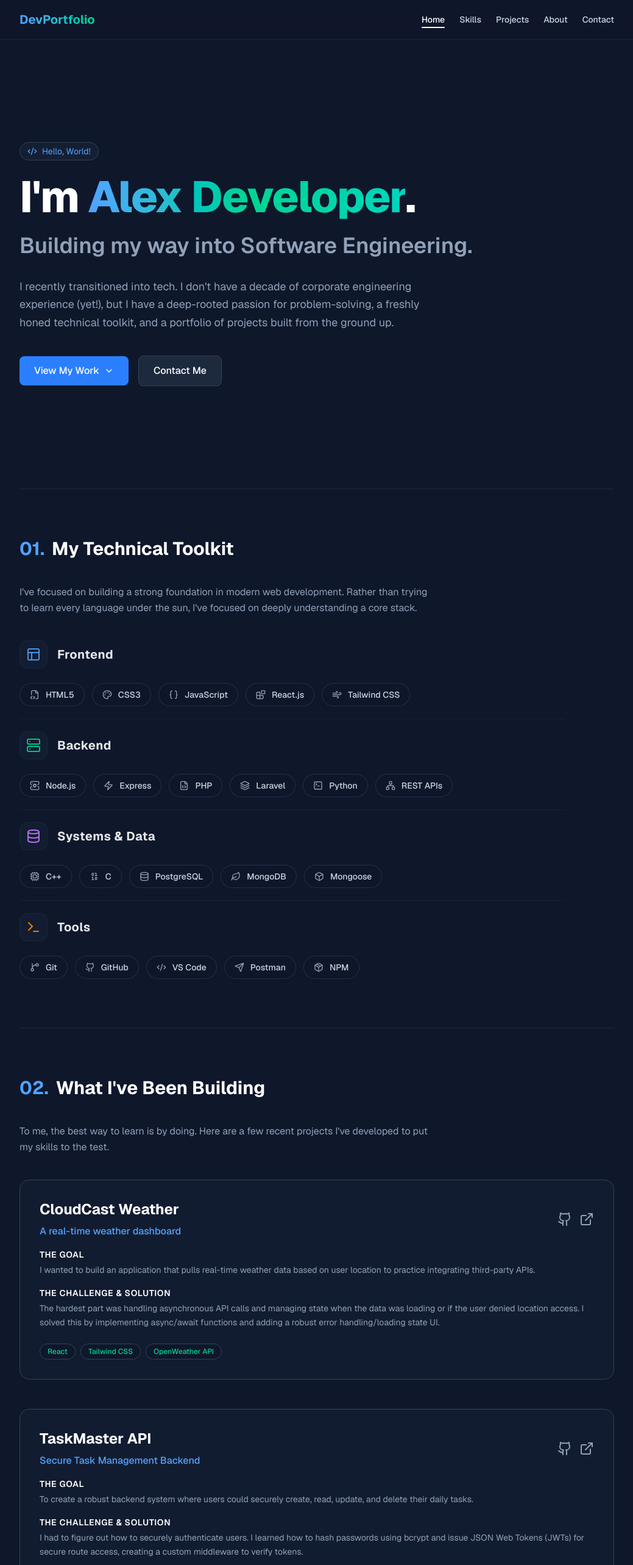
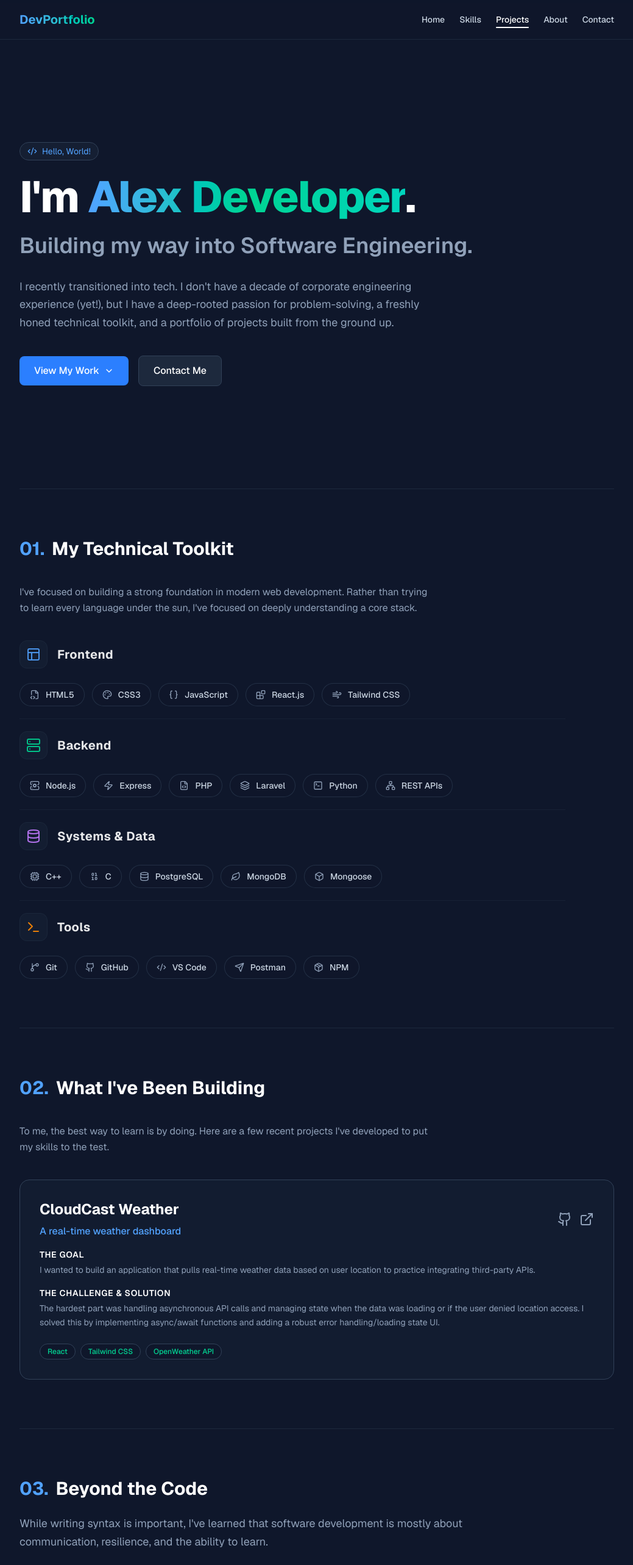
Before and after one commit to tony-97/portfolio, a Next.js app: page / in a window 1280 px wide. Shown: the top 2566 px of the page at 61% size, without its empty margins (120-1159 px from the left). Built offline with nearby package versions, Linux system fonts and the light colour scheme.

Commit message:
refactor landing page state using createcontext

```diff
--- a/app/about.tsx
+++ b/app/about.tsx
@@ -1,14 +1,8 @@
 import ScrollAnimation from "./scroll_animation";
 
-export default function AboutSection({
-  id,
-  ref,
-}: {
-  id: string;
-  ref: React.Ref<HTMLElement>;
-}) {
+export default function AboutSection({ id }: { id: string }) {
   return (
-    <ScrollAnimation id={id} ref={ref}>
+    <ScrollAnimation id={id}>
       <section className="py-20 border-t border-slate-800">
         <div className="max-w-3xl">
           <h2 className="text-3xl font-bold text-white mb-6 flex items-center">
--- a/app/contact.tsx
+++ b/app/contact.tsx
@@ -1,15 +1,9 @@
 import { Github, Linkedin, Mail } from "lucide-react";
 import ScrollAnimation from "./scroll_animation";
 
-export default function ContactSection({
-  id,
-  ref,
-}: {
-  id: string;
-  ref: React.Ref<HTMLElement>;
-}) {
+export default function ContactSection({ id }: { id: string }) {
   return (
-    <ScrollAnimation id={id} ref={ref}>
+    <ScrollAnimation id={id}>
       <section className="py-20 border-t border-slate-800 text-center">
         <h2 className="text-4xl font-bold text-white mb-6">Let's Connect!</h2>
         <p className="text-slate-400 max-w-xl mx-auto mb-10 text-lg">
--- a/app/hero.tsx
+++ b/app/hero.tsx
@@ -1,39 +1,17 @@
 "use client";
+
 import { ChevronDown, Code2 } from "lucide-react";
 
-import { RefObject, useEffect, useState } from "react";
+import { useLandingPage } from "./landing_page_context";
 import ScrollAnimation from "./scroll_animation";
 
-export default function HeroSection({
-  id,
-  ref,
-  navBarRef,
-}: {
-  id: string;
-  ref: React.Ref<HTMLElement>;
-  navBarRef?: RefObject<HTMLElement | null>;
-}) {
-  const [navH, setNavH] = useState(0);
-
-  if (navBarRef) {
-    useEffect(() => {
-      const ro = new ResizeObserver(([entry]) => {
-        setNavH(entry.contentRect.height);
-      });
-
-      if (navBarRef.current) {
-        ro.observe(navBarRef.current);
-      }
-
-      return () => ro.disconnect();
-    }, []);
-  }
+export default function HeroSection({ id }: { id: string }) {
+  const { navBarHeight } = useLandingPage();
 
   return (
     <ScrollAnimation
-      style={{ height: `calc(100svh - ${navH}px)` }}
+      style={{ height: `calc(100svh - ${navBarHeight}px)` }}
       id={id}
-      ref={ref}
     >
       <div className="inline-flex items-center space-x-2 px-3 py-1 rounded-full bg-slate-800/50 border border-slate-700 w-fit mb-6 text-sm text-blue-400">
         <Code2 className="w-4 h-4" />
--- /dev/null
+++ b/app/landing_page_context.tsx
@@ -0,0 +1,38 @@
+"use client";
+
+import React, { createContext, useContext, useState } from "react";
+
+interface LandingPageContextType {
+  activeSection: string;
+  setActiveSection: (section: string) => void;
+  navBarHeight: number;
+  setNavBarHeight: (navBarHeight: number) => void;
+}
+
+const LandingPageContext = createContext<LandingPageContextType | undefined>(
+  undefined,
+);
+
+export function LandingPageProvider({
+  children,
+}: {
+  children: React.ReactNode;
+}) {
+  const [activeSection, setActiveSection] = useState("");
+  const [navBarHeight, setNavBarHeight] = useState(0);
+  return (
+    <LandingPageContext.Provider
+      value={{ activeSection, setActiveSection, navBarHeight, setNavBarHeight }}
+    >
+      {children}
+    </LandingPageContext.Provider>
+  );
+}
+
+export function useLandingPage() {
+  const context = useContext(LandingPageContext);
+  if (context === undefined) {
+    throw new Error("useLandingPage must be used whitin a UserProvider");
+  }
+  return context;
+}
--- a/app/navigation.tsx
+++ b/app/navigation.tsx
@@ -1,36 +1,30 @@
+"use client";
+
 import { Menu, X } from "lucide-react";
 import { AnimatePresence } from "motion/react";
 import * as motion from "motion/react-client";
-import { RefObject, useEffect, useState } from "react";
+import { useEffect, useRef, useState } from "react";
+import { useLandingPage } from "./landing_page_context";
 
 export default function Navigation({
-  ref,
   sections,
-  sectionRefs,
 }: {
-  ref?: React.Ref<HTMLElement>;
   sections: { id: string; label: string }[];
-  sectionRefs: RefObject<Map<string, HTMLElement>>;
 }) {
-  const [activeSection, setActiveSection] = useState("");
   const [isMenuOpen, setIsMenuOpen] = useState(false);
+  const { activeSection, setNavBarHeight } = useLandingPage();
+  const ref = useRef<HTMLElement>(null);
 
   useEffect(() => {
-    const observer = new IntersectionObserver(
-      (entries) => {
-        entries.forEach((entry) => {
-          if (entry.isIntersecting) {
-            setActiveSection(entry.target.id);
-          }
-        });
-      },
-      { threshold: 0.51 },
-    );
-    sectionRefs.current.forEach((ref) => {
-      observer.observe(ref);
+    const ro = new ResizeObserver(([entry]) => {
+      setNavBarHeight(entry.contentRect.height);
     });
 
-    return () => observer.disconnect();
+    if (ref.current) {
+      ro.observe(ref.current);
+    }
+
+    return () => ro.disconnect();
   }, []);
 
   return (
--- a/app/page.tsx
+++ b/app/page.tsx
@@ -1,5 +1,3 @@
-"use client";
-
 import {
   Binary,
   Blocks,
@@ -27,11 +25,12 @@
   Zap,
 } from "lucide-react";
 
-import { JSX, useRef } from "react";
+import { JSX } from "react";
 
 import AboutSection from "./about";
 import ContactSection from "./contact";
 import HeroSection from "./hero";
+import { LandingPageProvider } from "./landing_page_context";
 import Navigation from "./navigation";
 import ProjectsSection from "./projects";
 import SkillsSection from "./skills";
@@ -49,11 +48,8 @@
   return sections;
 }
 
-export default function Home() {
-  const sectionRefs = useRef<Map<string, HTMLElement>>(new Map());
-  const navBarRef = useRef<HTMLElement>(null);
-
-  const projects = [
+export default async function Home() {
+  /* const projects = [
     {
       title: "CloudCast Weather",
       description: "A real-time weather dashboard",
@@ -74,7 +70,7 @@
       github: "#",
       demo: "#",
     },
-  ];
+  ]; */
 
   const skills: {
     category: string;
@@ -129,7 +125,7 @@
   ];
 
   const sections = defineSections([
-    { id: "hero", label: "Home", component: HeroSection, props: { navBarRef } },
+    { id: "hero", label: "Home", component: HeroSection },
     {
       id: "skills",
       label: "Skills",
@@ -140,7 +136,6 @@
       id: "projects",
       label: "Projects",
       component: ProjectsSection,
-      props: { projects },
     },
     { id: "about", label: "About", component: AboutSection },
     { id: "contact", label: "Contact", component: ContactSection },
@@ -148,10 +143,9 @@
 
   return (
     <div className="min-h-screen flex flex-col bg-slate-900 text-slate-300 font-sans selection:bg-blue-500/30 selection:text-blue-200">
+      <LandingPageProvider>
         <Navigation
-        ref={navBarRef}
-        sections={sections}
-        sectionRefs={sectionRefs}
+          sections={sections.map(({ id, label }) => ({ id, label }))}
         ></Navigation>
         <main className="max-w-5xl mx-auto px-6">
           {sections.map((section) => {
@@ -160,19 +154,12 @@
               <Component
                 key={section.id}
                 id={section.id}
-              ref={(node: HTMLElement | null) => {
-                if (node) {
-                  sectionRefs.current.set(section.id, node);
-                } else {
-                  sectionRefs.current.delete(section.id);
-                }
-              }}
                 {...(section.props ?? {})}
               ></Component>
             );
           })}
         </main>
-
+      </LandingPageProvider>
       <footer className="py-6 text-center text-sm text-slate-500 border-t border-slate-800">
         <p>Built with React & Tailwind CSS. Designed for growth.</p>
       </footer>
--- a/app/projects.tsx
+++ b/app/projects.tsx
@@ -1,27 +1,12 @@
-"use client";
 import { ExternalLink, Github } from "lucide-react";
 
+import { listProjects } from "./lib/api";
 import ScrollAnimation from "./scroll_animation";
 
-export default function ProjectsSection({
-  projects,
-  id,
-  ref,
-}: {
-  projects: {
-    title: string;
-    description: string;
-    goal: string;
-    stack: string[];
-    challenge: string;
-    github: string;
-    demo: string;
-  }[];
-  id: string;
-  ref: React.Ref<HTMLElement>;
-}) {
+export default async function ProjectsSection({ id }: { id: string }) {
+  const projects = await listProjects();
   return (
-    <ScrollAnimation id={id} ref={ref}>
+    <ScrollAnimation id={id}>
       <section className="py-20 border-t border-slate-800">
         <h2 className="text-3xl font-bold text-white mb-10 flex items-center">
           <span className="text-blue-400 mr-3">02.</span> What I've Been
@@ -33,7 +18,7 @@
         </p>
 
         <div className="space-y-12">
-          {projects.map((project, index) => (
+          {projects.map(({ metadata }, index) => (
             <div
               key={index}
               className="bg-slate-800/30 rounded-2xl border border-slate-700 overflow-hidden hover:border-slate-500 transition-colors duration-300"
@@ -42,22 +27,22 @@
                 <div className="flex flex-col sm:flex-row justify-between items-start sm:items-center mb-4 gap-4 sm:gap-0">
                   <div>
                     <h3 className="text-2xl font-bold text-white mb-2">
-                      {project.title}
+                      {metadata.title}
                     </h3>
                     <p className="text-blue-400 font-medium">
-                      {project.description}
+                      {metadata.description}
                     </p>
                   </div>
                   <div className="flex space-x-3">
                     <a
-                      href={project.github}
+                      href={metadata.github}
                       className="text-slate-400 hover:text-white transition-colors"
                       title="GitHub Repo"
                     >
                       <Github className="w-6 h-6" />
                     </a>
                     <a
-                      href={project.demo}
+                      href={metadata.demo}
                       className="text-slate-400 hover:text-white transition-colors"
                       title="Live Demo"
                     >
@@ -72,7 +57,7 @@
                       The Goal
                     </h4>
                     <p className="text-slate-400 leading-relaxed text-sm">
-                      {project.goal}
+                      {metadata.goal}
                     </p>
                   </div>
                   <div>
@@ -80,13 +65,13 @@
                       The Challenge & Solution
                     </h4>
                     <p className="text-slate-400 leading-relaxed text-sm">
-                      {project.challenge}
+                      {metadata.challenge}
                     </p>
                   </div>
                 </div>
 
                 <div className="flex flex-wrap gap-2">
-                  {project.stack.map((tech, i) => (
+                  {metadata.stack.map((tech, i) => (
                     <span
                       key={i}
                       className="px-3 py-1 bg-slate-900 rounded-full text-xs font-medium text-emerald-400 border border-slate-700"
--- a/app/scroll_animation.tsx
+++ b/app/scroll_animation.tsx
@@ -1,21 +1,39 @@
 "use client";
 
 import * as motion from "motion/react-client";
-import { CSSProperties, ReactNode } from "react";
-
-//transition-all duration-1000 transform ${isVisible ? "translate-y-0 opacity-100" : "translate-y-10 opacity-0"}
+import { CSSProperties, ReactNode, useEffect, useRef } from "react";
+import { useLandingPage } from "./landing_page_context";
 
 export default function ScrollAnimation({
-  ref,
   id,
   style,
   children,
 }: {
-  ref?: React.Ref<HTMLElement>;
   id?: string;
   style?: CSSProperties;
   children?: ReactNode;
 }) {
+  const { setActiveSection } = useLandingPage();
+  const ref = useRef<HTMLElement>(null);
+
+  useEffect(() => {
+    const observer = new IntersectionObserver(
+      (entries) => {
+        entries.forEach((entry) => {
+          if (entry.isIntersecting) {
+            setActiveSection(entry.target.id);
+          }
+        });
+      },
+      { threshold: 0.51 },
+    );
+
+    if (ref.current) {
+      observer.observe(ref.current);
+    }
+
+    return () => observer.disconnect();
+  }, []);
   return (
     <motion.section
       id={id}
--- a/app/skills.tsx
+++ b/app/skills.tsx
@@ -5,7 +5,6 @@
 export default function SkillsSection({
   skills,
   id,
-  ref,
 }: {
   skills: {
     category: string;
@@ -16,10 +15,9 @@
     }[];
   }[];
   id: string;
-  ref: React.Ref<HTMLElement>;
 }) {
   return (
-    <ScrollAnimation id={id} ref={ref}>
+    <ScrollAnimation id={id}>
       <section className="py-20 border-t border-slate-800">
         <h2 className="text-3xl font-bold text-white mb-10 flex items-center">
           <span className="text-blue-400 mr-3">01.</span> My Technical Toolkit
```
Lines whose indentation alone changed are shown as unchanged.
